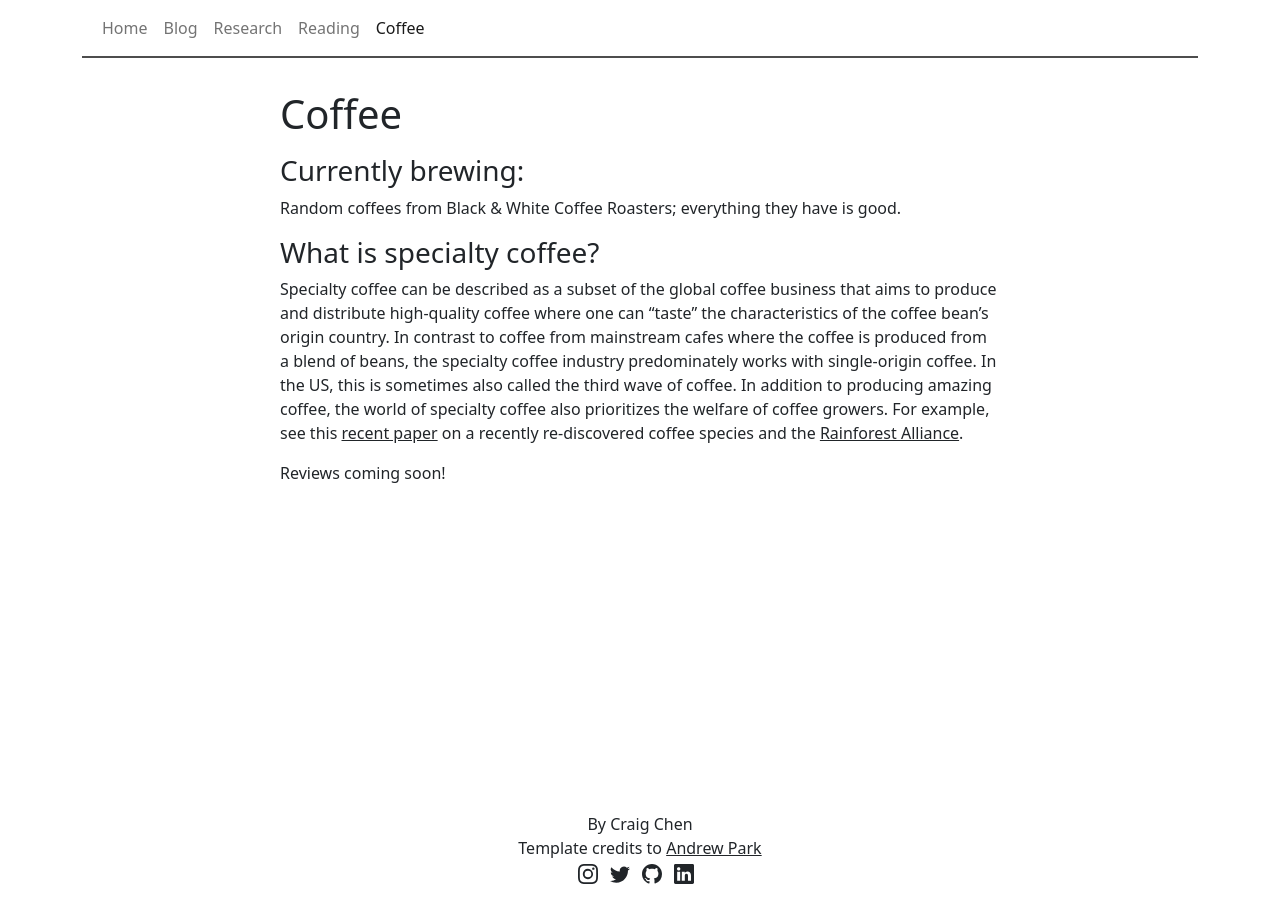
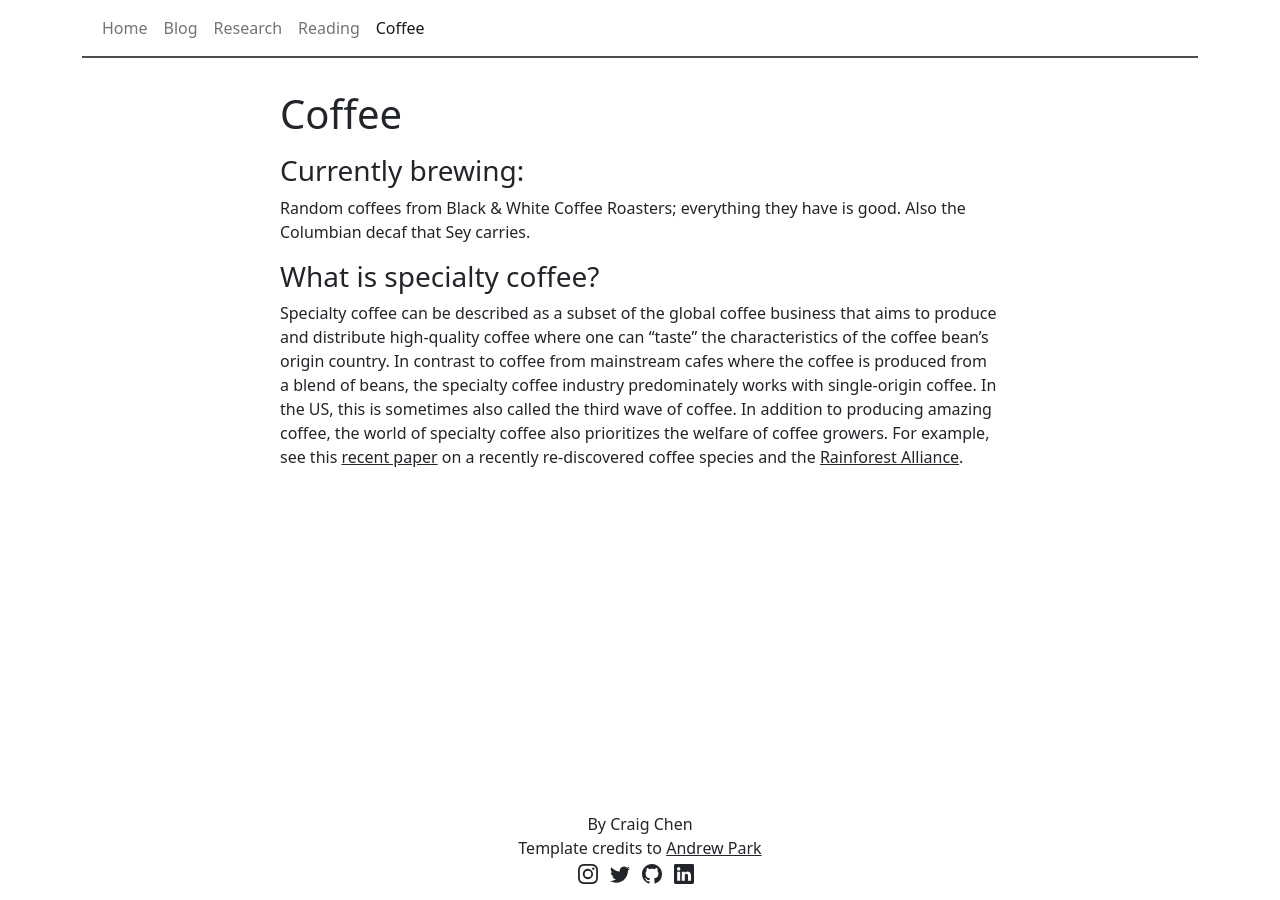
Before and after one commit to craigxchen/craigxchen.github.io, a Jekyll site: the page built from coffee.md, in a window 1280 px wide. Built offline with Jekyll 4.4.1, drawn with Linux system fonts in a browser that asks for light colours.

Commit message:
new post, reading update, coffe update

```diff
--- a/coffee.md
+++ b/coffee.md
@@ -6,10 +6,8 @@ permalink: /coffeeopinions/
 
 ### Currently brewing:
 
-Random coffees from Black & White Coffee Roasters; everything they have is good.
+Random coffees from Black & White Coffee Roasters; everything they have is good. Also the Columbian decaf that Sey carries.
 
 ### What is specialty coffee?
 
 Specialty coffee can be described as a subset of the global coffee business that aims to produce and distribute high-quality coffee where one can "taste" the characteristics of the coffee bean's origin country. In contrast to coffee from mainstream cafes where the coffee is produced from a blend of beans, the specialty coffee industry predominately works with single-origin coffee. In the US, this is sometimes also called the third wave of coffee. In addition to producing amazing coffee, the world of specialty coffee also prioritizes the welfare of coffee growers. For example, see this [recent paper](https://www.nature.com/articles/s41477-021-00891-4) on a recently re-discovered coffee species and the [Rainforest Alliance](https://www.rainforest-alliance.org/).
-
-Reviews coming soon!
```
Also changed, not shown: _posts/2023-01-16-greatness.md (added, +20 -0 lines), reading.md (+3 -1 lines).
